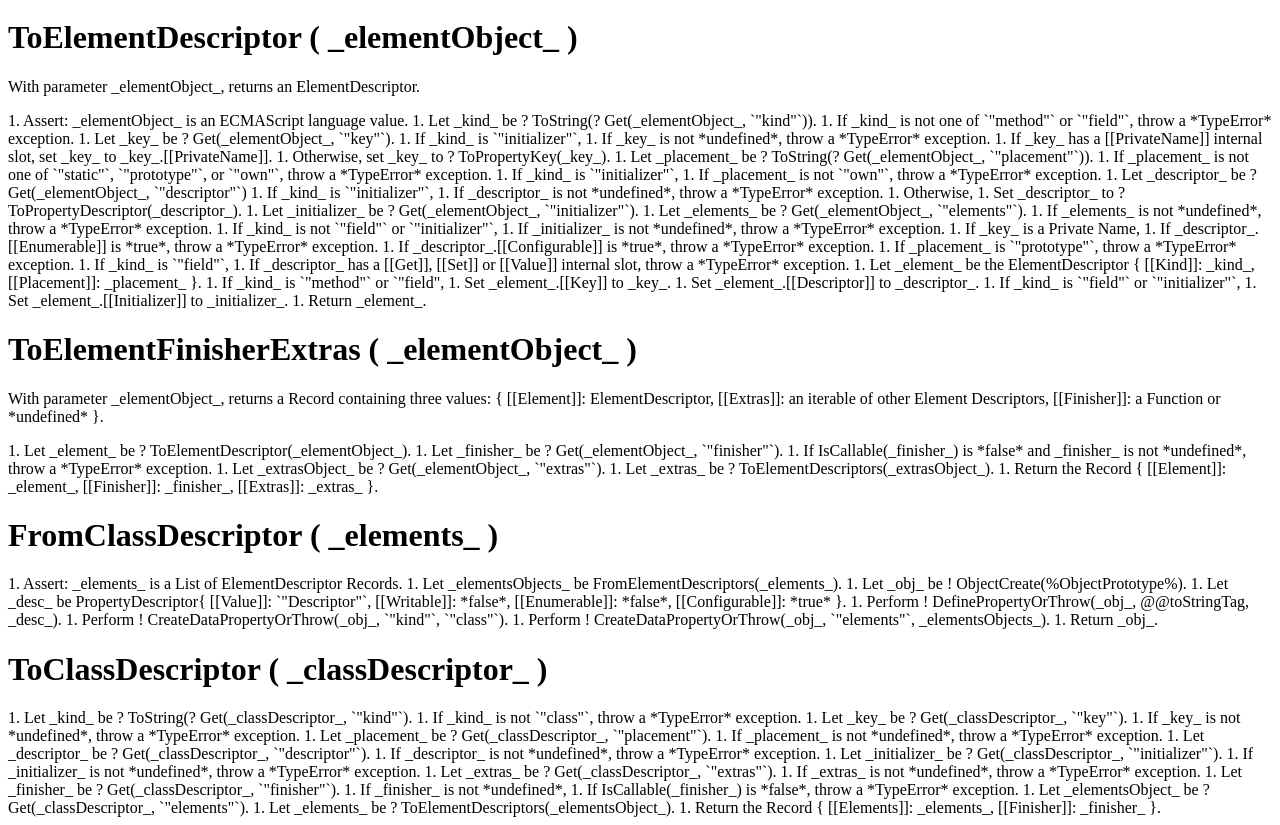
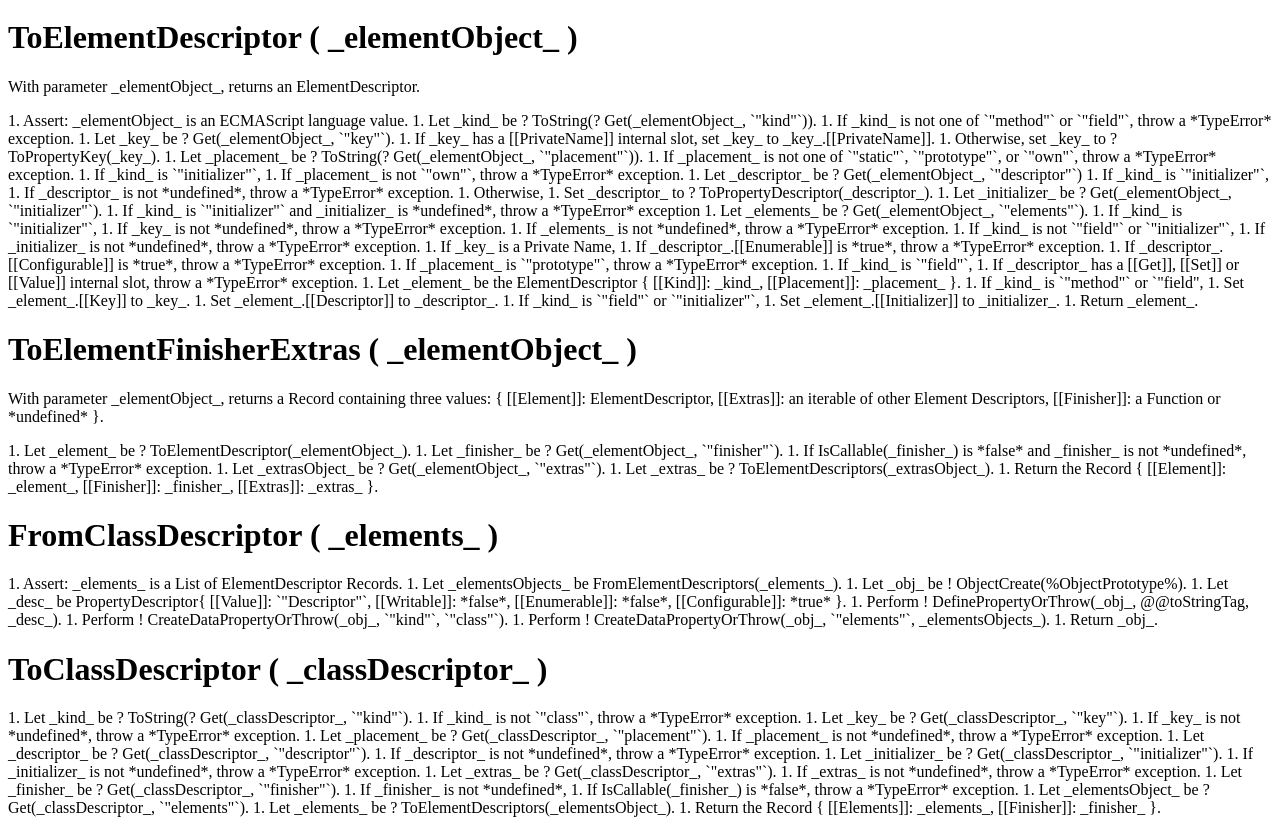
Before and after one commit to tc39/proposal-decorators, a website: page spec.html in a window 1280 px wide. Shown: the part 7869-8694 px from the top of the page. Drawn offline with Linux system fonts and the light colour scheme.

Commit message:
Normative: Throw an exception on a missing initializer

```diff
--- a/spec.html
+++ b/spec.html
@@ -821,8 +821,6 @@ emu-example pre {
         1. Let _kind_ be ? ToString(? Get(_elementObject_, `"kind"`)).
         1. If _kind_ is not one of `"method"` or `"field"`, throw a *TypeError* exception.
         1. Let _key_ be ? Get(_elementObject_, `"key"`).
-        1. If _kind_ is `"initializer"`,
-          1. If _key_ is not *undefined*, throw a *TypeError* exception.
         1. If _key_ has a [[PrivateName]] internal slot, set _key_ to _key_.[[PrivateName]].
         1. Otherwise, set _key_ to ? ToPropertyKey(_key_).
         1. Let _placement_ be ? ToString(? Get(_elementObject_, `"placement"`)).
@@ -835,7 +833,10 @@ emu-example pre {
         1. Otherwise,
           1. Set _descriptor_ to ? ToPropertyDescriptor(_descriptor_).
         1. Let _initializer_ be ? Get(_elementObject_, `"initializer"`).
+        1. If _kind_ is `"initializer"` and _initializer_ is *undefined*, throw a *TypeError* exception
         1. Let _elements_ be ? Get(_elementObject_, `"elements"`).
+        1. If _kind_ is `"initializer"`,
+          1. If _key_ is not *undefined*, throw a *TypeError* exception.
         1. If _elements_ is not *undefined*, throw a *TypeError* exception.
         1. If _kind_ is not `"field"` or `"initializer"`,
           1. If _initializer_ is not *undefined*, throw a *TypeError* exception.
```
